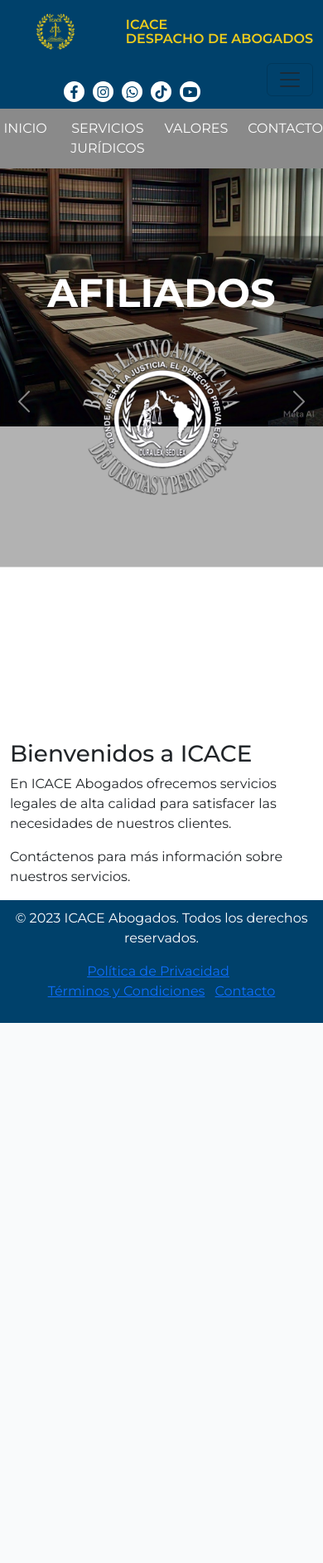
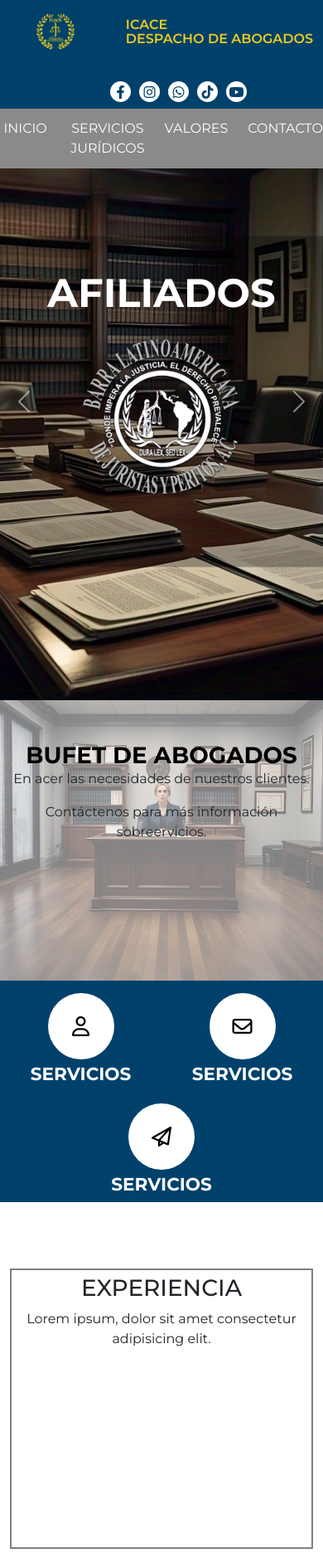
Before and after one commit to addh-duck-hack/icace_abogados, a PHP site: page / in a window 390 px wide; the page is wider, and only the part inside the window is pictured. Shown: the top 1884 px of that part at 83% size. Before the commit the page ends 1233 px from the top of that part, so only its background shows below. Run offline with PHP 8.4, Linux system fonts and the light colour scheme.

Commit message:
Se agregan servicios, videos, banner y contactos con espacios para agregar foto y cargo

```diff
--- a/public_html/css/styles.css
+++ b/public_html/css/styles.css
@@ -14,6 +14,10 @@ body {
     font-family: "Montserrat", serif !important;
     font-optical-sizing: auto;
     font-style: normal;
+}
+
+.margin-top-80{
+    margin-top: 80px;
 }
 
 .weight-400 {
@@ -105,6 +109,8 @@ footer {
 }
 .carousel-item{
     height: 100%;
+    background-size: cover;
+    background-position: center;
 }
 .frame-container{
     border-radius: 30px;
@@ -124,3 +130,103 @@ footer {
     font-size: 3em;
     margin-bottom: -20px;
 }
+.services-container{
+    width: 100%;
+    height: 40vh;
+    padding: 0 !important;
+    background-size: cover;
+    background-position: center;
+}
+.services-transparent{
+    background-color: rgba(255, 255, 255, 0.5);
+    height: 100%;
+    width: 100%;
+    padding: 50px 100px;
+}
+.text-services > h1{
+    color: black;
+    margin: 0px 0;
+}
+.baner-services{
+    background-color: var(--abogados-azul);
+    color: white;
+    height: auto;
+}
+.icon-circle {
+    width: 80px;
+    height: 80px;
+    display: flex;
+    border-radius: 50%;
+    align-items: center;
+    justify-content: center;
+    font-size: 1.5em;
+    background-color: white;
+    color: black;
+    margin: 15px auto 5px;
+}
+.video-container{
+    min-height: 40vh;
+    max-height: 45vh;
+}
+.video-container > iframe{
+    width: 100%;
+    min-height: 40vh;
+    max-height: 45vh;
+}
+.text-end{
+    margin-right: 80px;
+}
+.container-text-video-left{
+    border: 2px solid gray;
+    padding: 5px;
+    margin-bottom: 20px;
+    min-height: 40vh;
+    max-height: 45vh;
+}
+.banner{
+    height: 30vh;
+    width: calc(100% - 40px);
+    margin: 10px 20px;
+}
+.contact-container-banner{
+    background-color: var(--abogados-azul);
+    color: white;
+    height: 200px;
+    margin: 20px 0;
+}
+.contact-container-banner h1{
+    margin: 0;
+}
+
+.photo-container-single{
+    border: 1px solid var(--abogados-gris);
+    width: 250px;
+    height: 300px;
+    margin: 50px auto 0;
+}
+
+.title-photo-container{
+    background-color: var(--abogados-gris);
+    width: 230px;
+    height: 60px;
+    margin: -30px auto 0;
+    color: white;
+}
+
+.container-text-center {
+    display: flex;
+    justify-content: center;
+    align-items: center;
+}
+
+.title-photo-container h1{
+    font-size: 1.5rem;
+    text-align: center;
+    margin: 0;
+}
+
+@media (max-width: 768px) {
+    .col-hidden-sm {
+        display: none;
+    }
+}
--- a/public_html/index.html
+++ b/public_html/index.html
@@ -17,6 +17,18 @@
 
     <!-- Carrusel -->
     <div id="carousel"></div>
+
+    <!-- Servicios -->
+    <div id="services"></div>
+
+    <!-- Video -->
+    <div id="video"></div>
+
+    <!-- Banner -->
+    <div id="banner"></div>
+
+    <!-- Contact -->
+    <div id="contact"></div>
 
     <div class="container mt-5">
         <h1>Bienvenidos a ICACE</h1>
@@ -40,6 +52,10 @@
         // Cargar los archivos parciales
         loadHTML('header', 'partials/header.html');
         loadHTML('carousel', 'partials/carousel.html');
+        loadHTML('services', 'partials/services.html');
+        loadHTML('video', 'partials/video.html');
+        loadHTML('banner', 'partials/banner.html');
+        loadHTML('contact', 'partials/contact.html');
         loadHTML('footer', 'partials/footer.html');
     </script>
 </body>
--- /dev/null
+++ b/public_html/partials/banner.html
@@ -0,0 +1 @@
+<img src="../img/banner.png" class="banner">
--- a/public_html/partials/carousel.html
+++ b/public_html/partials/carousel.html
@@ -1,11 +1,10 @@
 <div id="carouselExample" class="carousel slide carousel-margin" data-bs-ride="false">
   <div class="carousel-inner carousel-container">
-    <div class="carousel-item active">
+    <div class="carousel-item active" style="background-image: url(../img/Imagen_inicial.jpeg);">
       <div class="frame-container text-center">
         <h1 class="weight-700">AFILIADOS</h1>
         <img src="../img/barra_abogados.png" class="imagen-afiliados">
       </div>
-      <img src="../img/Imagen_inicial.jpeg" class="d-block w-100" alt="Descripción de la imagen 1">
     </div>
     <div class="carousel-item">
       <div class="frame-container text-center">
--- /dev/null
+++ b/public_html/partials/contact.html
@@ -0,0 +1,38 @@
+<div class="container-fluid text-center contact-container-banner container-text-center">
+    <h1 class="weight-700">CONTACTO</h1>
+</div>
+<div class="container-fliud">
+  <div class="row">
+    <div class="col">
+      <div class="photo-container-single">
+      </div>
+      <div class="title-photo-container container-text-center">
+        <h1 class="weight-700">PRESIDENTE</h1>
+      </div>
+    </div>
+    <div class="col">
+      <div class="photo-container-single">
+      </div>
+      <div class="title-photo-container container-text-center">
+        <h1 class="weight-700">PRESIDENTE INTERINO</h1>
+      </div>
+    </div>
+  </div>
+  <div class="row">
+    <div class="col">
+      <div class="photo-container-single">
+      </div>
+      <div class="title-photo-container container-text-center">
+        <h1 class="weight-700">GERENTE GENERAL</h1>
+      </div>
+    </div>
+    <div class="col col-hidden-sm"></div>
+    <div class="col">
+      <div class="photo-container-single">
+      </div>
+      <div class="title-photo-container container-text-center">
+        <h1 class="weight-700">COORDINADOR</h1>
+      </div>
+    </div>
+  </div>
+</div>
--- a/public_html/partials/header.html
+++ b/public_html/partials/header.html
@@ -25,9 +25,6 @@
                     <i class="fab fa-youtube"></i>
                 </a>
             </div>
-            <button class="navbar-toggler" type="button" data-bs-toggle="collapse" data-bs-target="#navbarNav" aria-controls="navbarNav" aria-expanded="false" aria-label="Toggle navigation">
-                <span class="navbar-toggler-icon"></span>
-            </button>
         </div>
     </nav>
     <div class="container-fluid text-center navbar-container">
--- /dev/null
+++ b/public_html/partials/services.html
@@ -0,0 +1,29 @@
+<div class="services-container container-fluid" style="background-image: url(../img/Imagen_servicios.jpeg);">
+    <div class="services-transparent container-fluid text-center text-services">
+        <h1 class="weight-700">BUFET DE ABOGADOS</h1>
+        <p>En acer las necesidades de nuestros clientes.</p>
+        <p>Contáctenos para más información sobreervicios.</p>
+    </div>
+</div>
+<div class="container-fluid text-center baner-services">
+    <div class="row">
+      <div class="col">
+        <div class="icon-circle">
+          <i class="fa-regular fa-user"></i>
+        </div>
+        <h4 class="weight-700">SERVICIOS</h4>
+      </div>
+      <div class="col">
+        <div class="icon-circle">
+          <i class="fa-regular fa-envelope"></i>
+        </div>
+        <h4 class="weight-700">SERVICIOS</h4>
+      </div>
+      <div class="col">
+        <div class="icon-circle">
+          <i class="fa-regular fa-paper-plane"></i>
+        </div>
+        <h4 class="weight-700">SERVICIOS</h4>
+      </div>
+    </div>
+  </div>
--- /dev/null
+++ b/public_html/partials/video.html
@@ -0,0 +1,15 @@
+<div class="container-fluid margin-top-80">
+    <h1 class="text-end weight-700"></h1>
+    <div class="row">
+      <div class="col-lg-6 col-md-12 col-sm-12 text-center">
+        <div class="container-text-video-left">
+          <h1>EXPERIENCIA</h1>
+          <p>Lorem ipsum, dolor sit amet consectetur adipisicing elit.</p></div>
+        </div>
+      <div class="col-lg-6 col-md-12 col-sm-12">
+        <div class="video-container">
+          <iframe src="https://www.youtube.com/embed/7lCDEYXw3mM" frameborder="0" allow="accelerometer; autoplay; clipboard-write; encrypted-media; gyroscope; picture-in-picture" allowfullscreen></iframe>
+        </div>
+      </div>
+    </div>
+  </div>
```
Also changed, not shown: public_html/img/Imagen_servicios.jpeg (added), public_html/img/banner.png (added).
